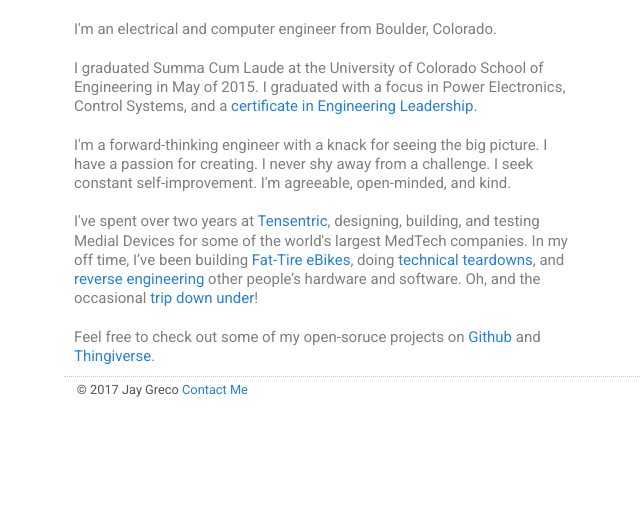
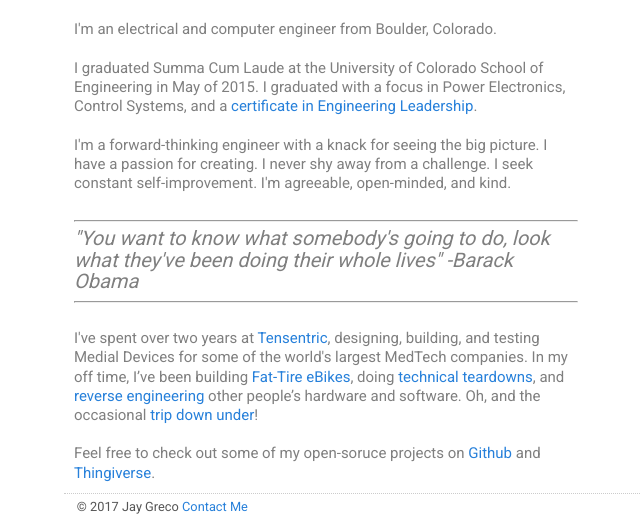
Before and after one commit to jaygreco/jaygreco-lambda, a Flask app: page / in a window 1280 px wide. Shown: the part 736-1255 px from the top of the page, without its empty margins (191-831 px from the left). Before the commit the page ends 1133 px from the top, so only its background shows below. Run offline with Flask 2, Linux system fonts and the light colour scheme.

Commit message:
Added Obama quote

```diff
--- a/templates/index.html
+++ b/templates/index.html
@@ -67,7 +67,9 @@
 
 				I graduated Summa Cum Laude at the University of Colorado School of Engineering in May of 2015. I graduated with a focus in Power Electronics, Control Systems, and a <a href="http://www.colorado.edu/engineeringleadershipprogram/" target="_blank">certificate in Engineering Leadership</a>.<br><br>
 
-				I'm a forward-thinking engineer with a knack for seeing the big picture. I have a passion for creating. I never shy away from a challenge. I seek constant self-improvement. I'm agreeable, open-minded, and kind.<br><br>
+				I'm a forward-thinking engineer with a knack for seeing the big picture. I have a passion for creating. I never shy away from a challenge. I seek constant self-improvement. I'm agreeable, open-minded, and kind.<br><br><hr>
+
+				<span style="font-size:20px; font-style:italic">"You want to know what somebody's going to do, look what they've been doing their whole lives" -Barack Obama </span><br><hr><br>
 
 				I've spent over two years at <a href="https://www.tensentric.com" target="_blank">Tensentric</a>, designing, building, and testing Medial Devices for some of the world's largest MedTech companies. In my off time, I’ve been building <a href="https://youtu.be/9V9N1CbgrxY" target="_blank">Fat-Tire eBikes</a>, doing <a href="https://youtu.be/QiD7SqxPbMY" target="_blank">technical teardowns</a>, and <a href="http://www.blog.jay-greco.com/wp/?p=116" target="_blank">reverse engineering</a> other people’s hardware and software. Oh, and the occasional <a href="http://www.jay-greco.com/files/stacks_image_0.png" target="_blank">trip down under</a>!<br><br>
 
```
Also changed, not shown: app.py (line endings or trailing spaces).
